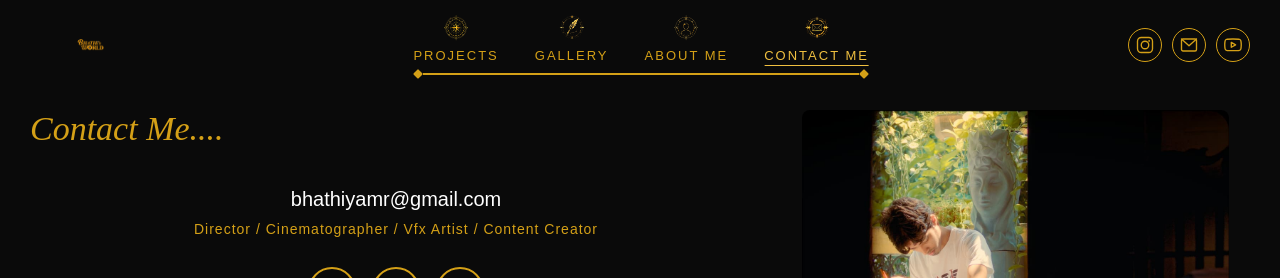
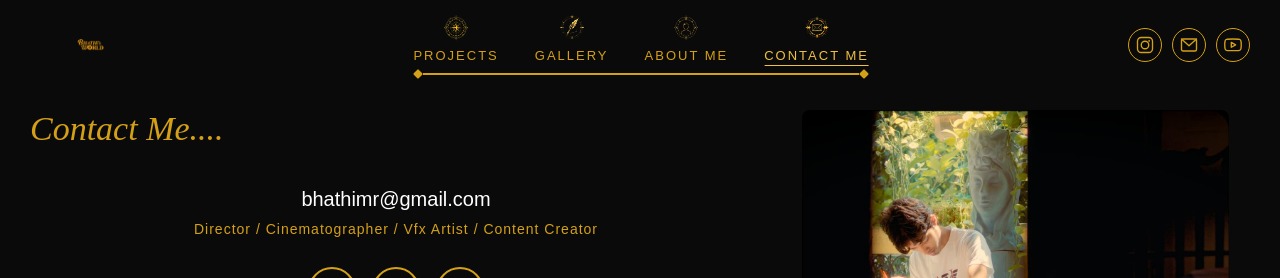
Before and after one commit to chanupadulnuwan/-bhathis-world, a React (Vite) app: page /contact in a window 1280 px wide. Shown: the top 278 px of the page. Built offline with nearby package versions, Linux system fonts and the light colour scheme; a web font is replaced by a local one.

Commit message:
Link social media icons to actual profiles
- Instagram: instagram.com/bhathimr
- YouTube: youtube.com/@BhathiMr
- Email: bhathimr@gmail.com

```diff
--- a/src/components/Navbar.jsx
+++ b/src/components/Navbar.jsx
@@ -91,7 +91,7 @@ function Navbar() {
       <div className="navbar__socials">
         {/* Instagram */}
         <a
-          href="https://instagram.com"
+          href="https://instagram.com/bhathimr"
           target="_blank"
           rel="noopener noreferrer"
           className="navbar__social-icon"
@@ -115,7 +115,7 @@ function Navbar() {
 
         {/* Mail */}
         <a
-          href="mailto:bhathiyamr@gmail.com"
+          href="mailto:bhathimr@gmail.com"
           className="navbar__social-icon"
           aria-label="Email"
         >
@@ -136,7 +136,7 @@ function Navbar() {
 
         {/* YouTube */}
         <a
-          href="https://youtube.com"
+          href="https://www.youtube.com/@BhathiMr"
           target="_blank"
           rel="noopener noreferrer"
           className="navbar__social-icon"
--- a/src/pages/Contact.jsx
+++ b/src/pages/Contact.jsx
@@ -33,7 +33,7 @@ function Contact() {
         <h1 className="contact-title">Contact Me....</h1>
 
         <div className="contact-info">
-          <p className="contact-email">bhathiyamr@gmail.com</p>
+          <p className="contact-email">bhathimr@gmail.com</p>
           <p className="contact-roles">
             Director / Cinematographer / Vfx Artist / Content Creator
           </p>
@@ -42,7 +42,7 @@ function Contact() {
           <div className="social-icons">
             {/* Instagram */}
             <a
-              href="https://instagram.com"
+              href="https://instagram.com/bhathimr"
               target="_blank"
               rel="noopener noreferrer"
               className="social-icon"
@@ -57,7 +57,7 @@ function Contact() {
 
             {/* Mail */}
             <a
-              href="mailto:bhathiyamr@gmail.com"
+              href="mailto:bhathimr@gmail.com"
               className="social-icon"
               aria-label="Email"
             >
@@ -69,7 +69,7 @@ function Contact() {
 
             {/* YouTube */}
             <a
-              href="https://youtube.com"
+              href="https://www.youtube.com/@BhathiMr"
               target="_blank"
               rel="noopener noreferrer"
               className="social-icon"
```
